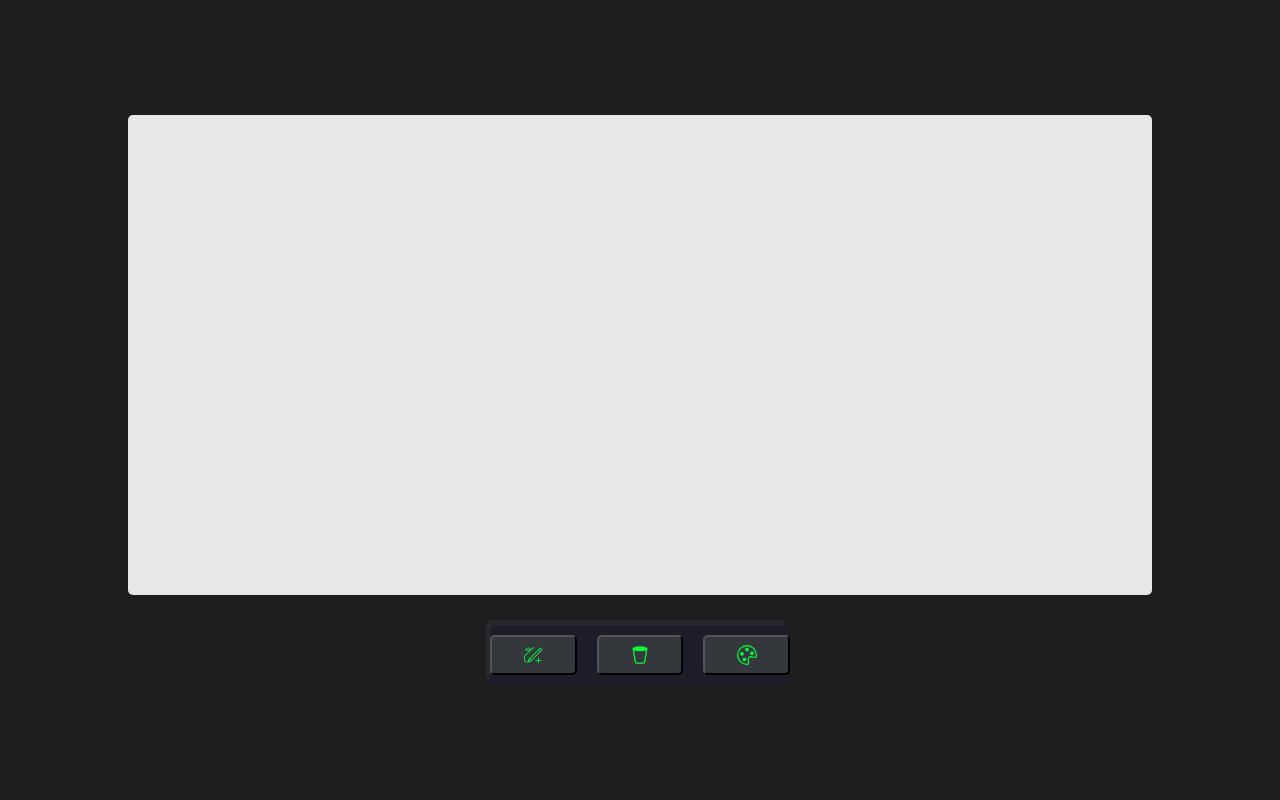
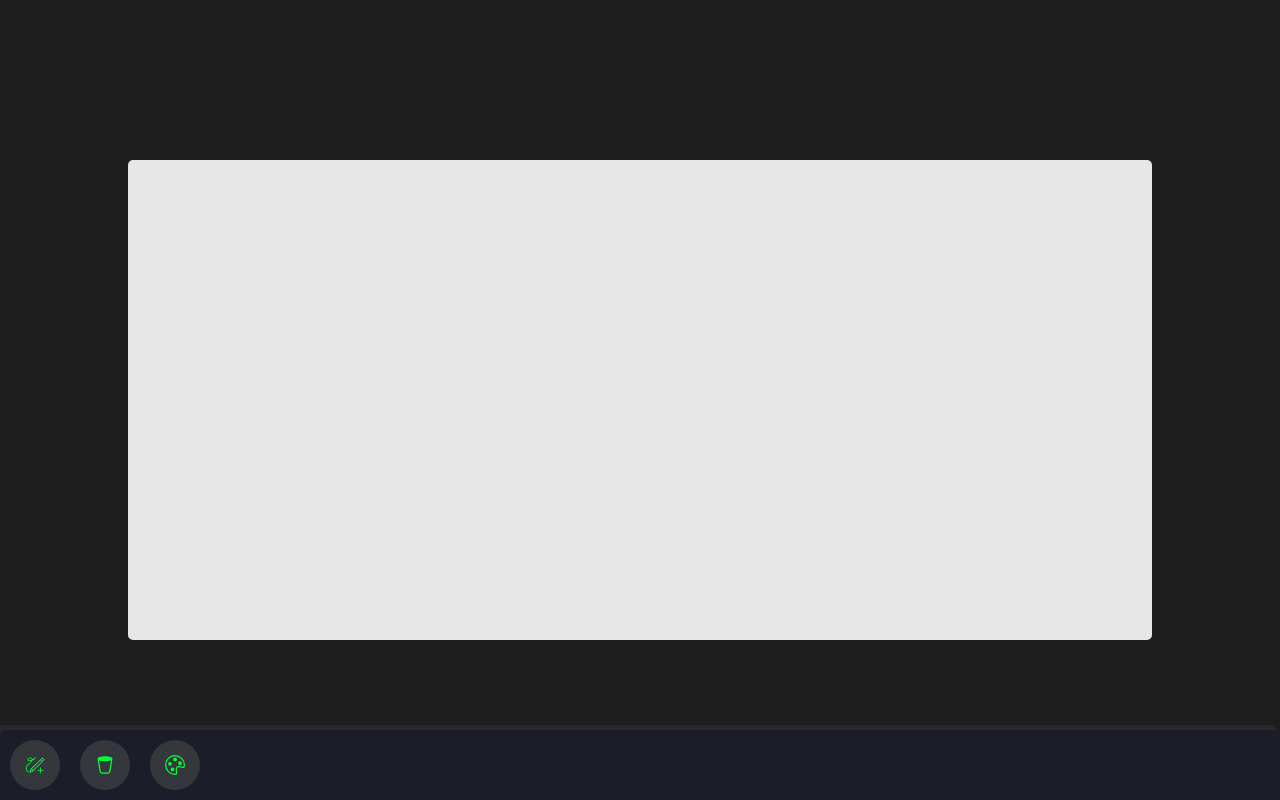
Before and after one commit to pelapato/Desenho-app, a plain HTML site: page index.html in a window 1280 px wide. Drawn offline with Linux system fonts and the light colour scheme; a web font is replaced by a local one.

Commit message:
atualizacao

```diff
--- a/style.css
+++ b/style.css
@@ -32,9 +32,12 @@ canvas{
   border-radius:5px;
 }
 section{
+  position:fixed;
+  bottom:0;
+  left:0;
   display:flex;
-  width:300px;
-  height:60px;
+  width:100%;
+  height:70px;
   background:#1C1D28;
   box-shadow:-4px -5px 1px #2D2D36A8;
   border-radius:5px;
@@ -44,6 +47,7 @@ section > article{
    display:flex;
    align-items:center;
    width:100%;
+   margin-left:10px;
    gap:20px;
 }
 button{
@@ -51,13 +55,14 @@ button{
   display:flex;
   align-items:center;
   justify-content:center;
-  width:100px;
-  height:40px;
+  width:50px;
+  height:50px;
   background:#34383D;
   color:white;
+  border:none;
   font-size:.9rem;
   padding:5px 8px;
-  border-radius:5px;
+  border-radius:50%;
   transition:1.3s;
 }
 button>img{
```
